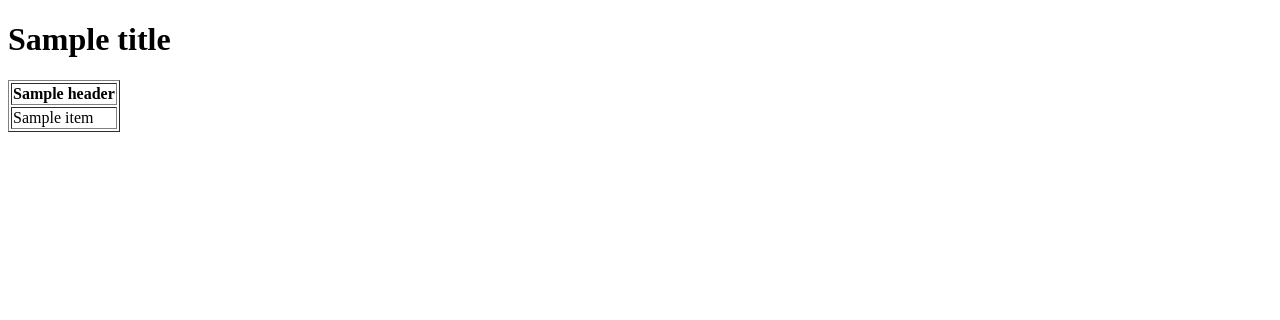
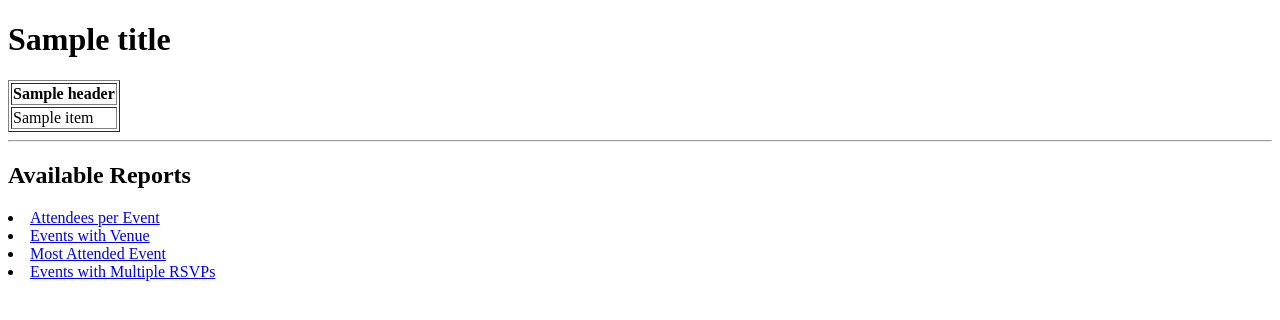
Before and after one commit to john14esq/CS665Project1, a Flask app: template templates/report_results.html in a window 1280 px wide. Shown: the top 320 px of the page. Run offline with Flask 3, Linux system fonts and the light colour scheme; the template is opened without the code that fills it: most values are stand-ins (such as "Sample title", 1, 10 or a date in 2020).

Commit message:
Update report_results.html

```diff
--- a/templates/report_results.html
+++ b/templates/report_results.html
@@ -24,5 +24,15 @@
             {% endfor %}
         </tbody>
     </table>
+
+    <hr>
+
+    <h2>Available Reports</h2>
+    <u1>
+        <li><a href="/report/attendees-per-event">Attendees per Event</a></li>
+        <li><a href="/report/events-with-venue">Events with Venue</a></li>
+        <li><a href="/report/most-attended">Most Attended Event</a></li>
+        <li><a href="/report/events-multiple-attendees">Events with Multiple RSVPs</a></li>
+    </u1>
 </body>
 </html>
```
